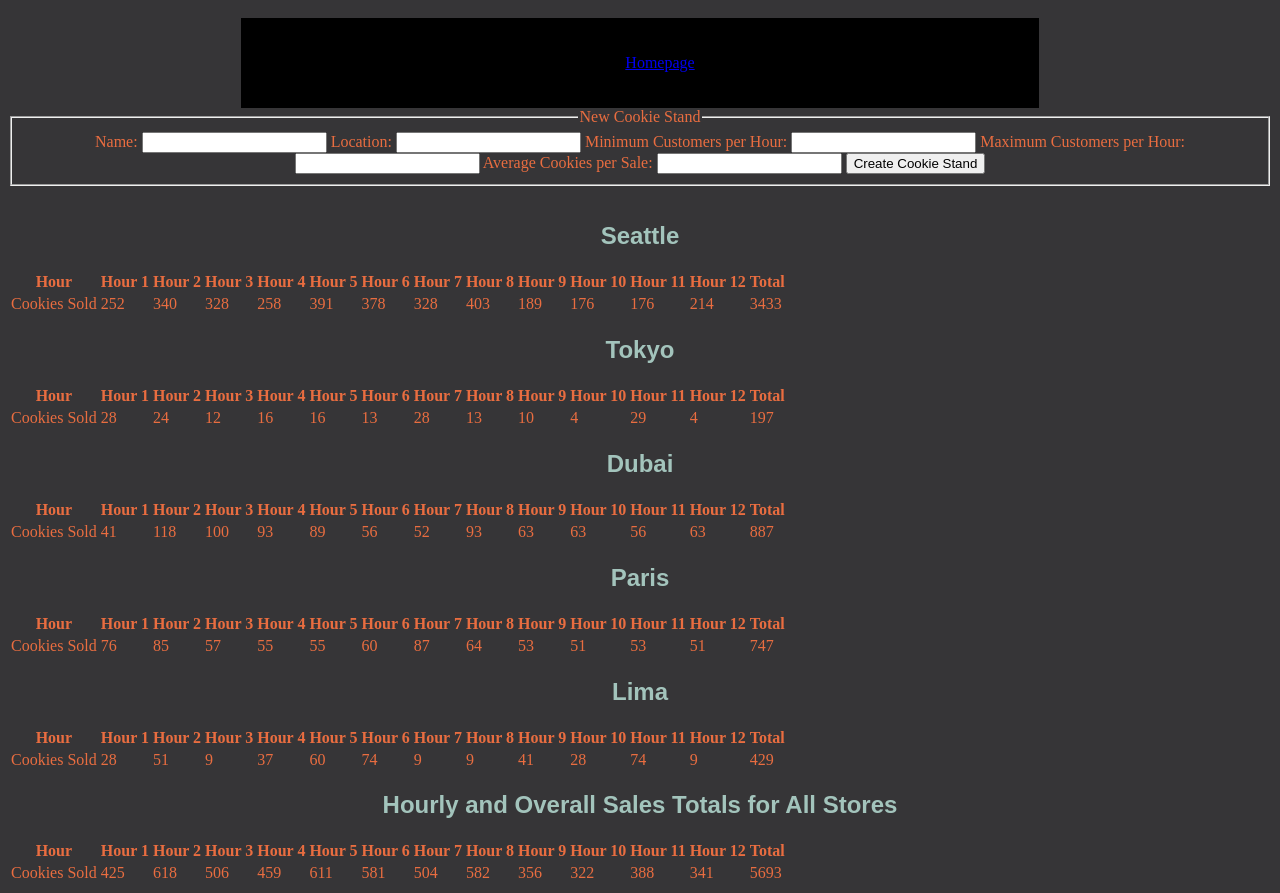
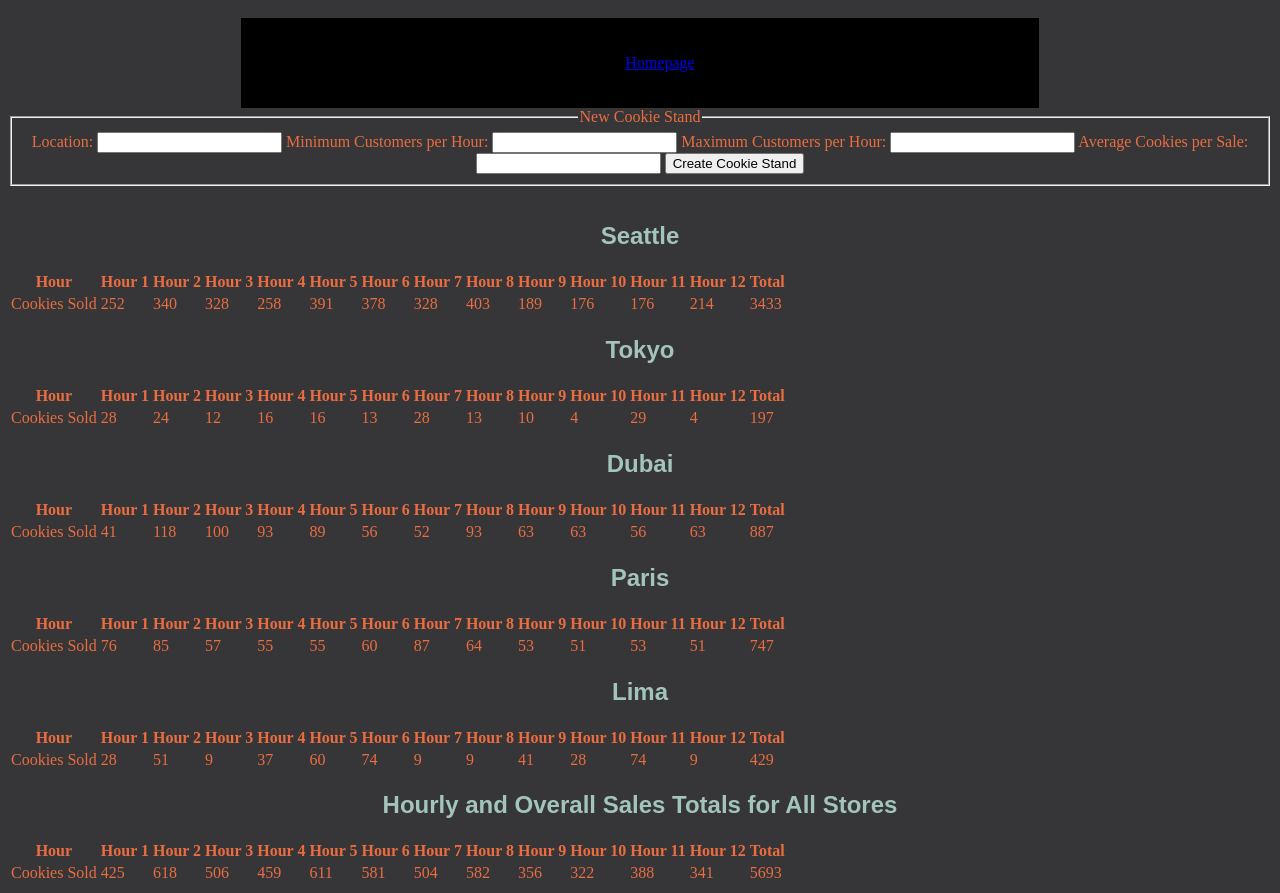
Before and after one commit to CodrCam/cams-cookies, a plain HTML site: page sales.html in a window 1280 px wide. Shown: the part 48-941 px from the top of the page. Drawn offline with Linux system fonts and the light colour scheme.

Commit message:
simplify form

```diff
--- a/sales.html
+++ b/sales.html
@@ -17,11 +17,8 @@
     <form>
       <fieldset>
         <legend>New Cookie Stand</legend>
-        <label for="name">Name:</label>
+        <label for="name">Location:</label>
         <input type="text" id="name" name="name" required>
-
-        <label for="location">Location:</label>
-        <input type="text" id="location" name="location" required>
 
         <label for="min-customers">Minimum Customers per Hour:</label>
         <input type="number" id="min-customers" name="min-customers" required>
```
